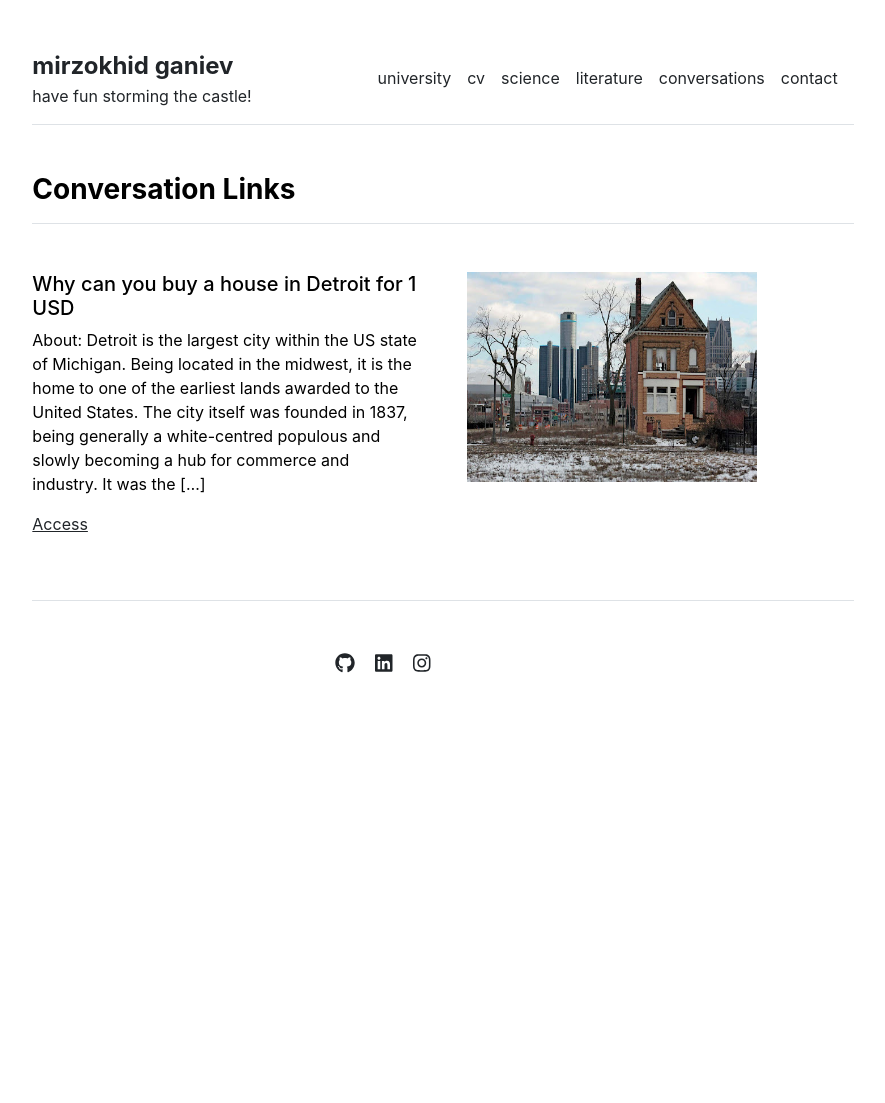
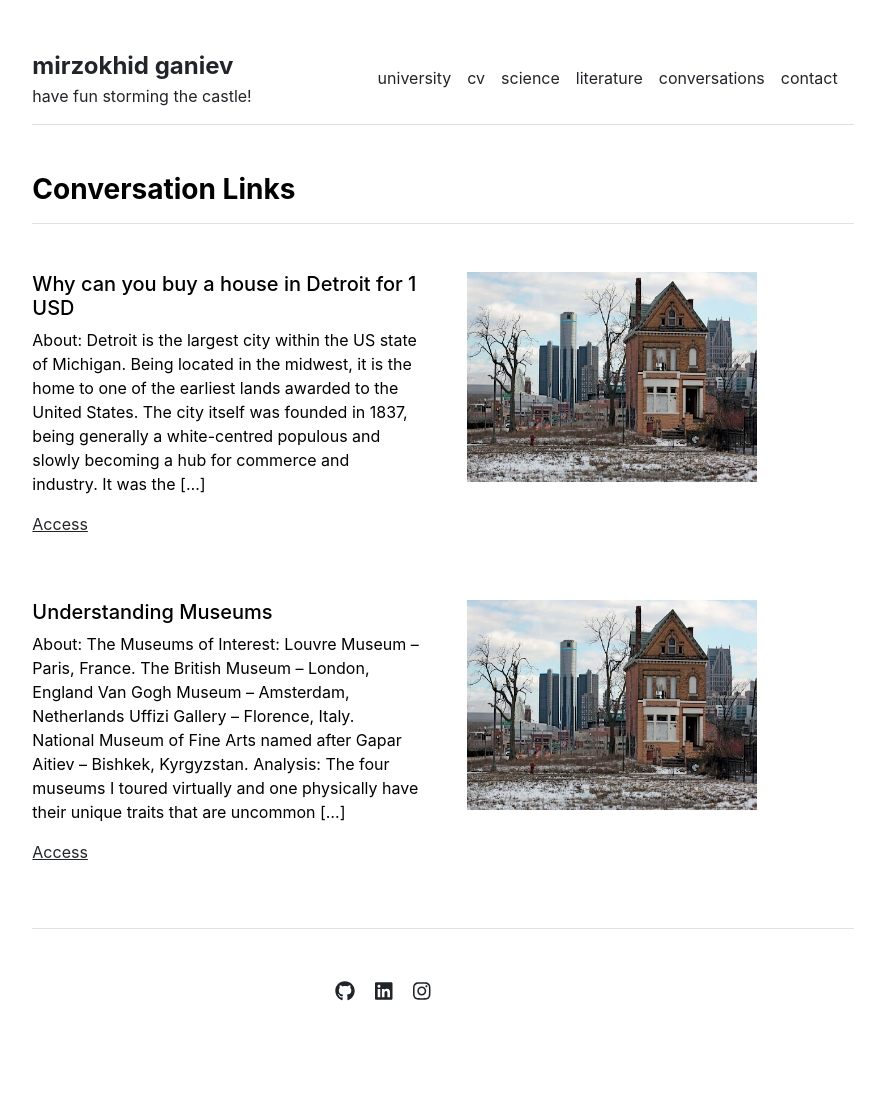
Before and after one commit to Mirzokhid/mirzokhid.github.io, a Jekyll site: the page built from conversations.md, in a window 1280 px wide. Shown: the whole page, without its empty margins (197-1082 px from the left). Built offline with Jekyll 4.4.1, drawn with Linux system fonts in a browser that asks for light colours; before the commit the page ends 900 px from its top, so only the background shows below that.

Commit message:
Update settings.yml

```diff
--- a/_data/settings.yml
+++ b/_data/settings.yml
@@ -38,6 +38,7 @@ science:
 
 conversations:
 - {name: 'Why can you buy a house in Detroit for 1 USD', image: 'image_1', description: 'Detroit is the largest city within the US state of Michigan. Being located in the midwest, it is the home to one of the earliest lands awarded to the United States. The city itself was founded in 1837, being generally a white-centred populous and slowly becoming a hub for commerce and industry. It was the […]', url: 'convo_1'}
+- {name: 'Understanding Museums', image: 'image_1', description: 'The Museums of Interest: Louvre Museum – Paris, France. The British Museum – London, England Van Gogh Museum – Amsterdam, Netherlands Uffizi Gallery – Florence, Italy. National Museum of Fine Arts named after Gapar Aitiev – Bishkek, Kyrgyzstan. Analysis: The four museums I toured virtually and one physically have their unique traits that are uncommon […]', url: 'convo_2'}
 
 labs:
 - {name: 'labs 2', description: 'Short description for PDF 1.', url: 'labs2.pdf'}
```
